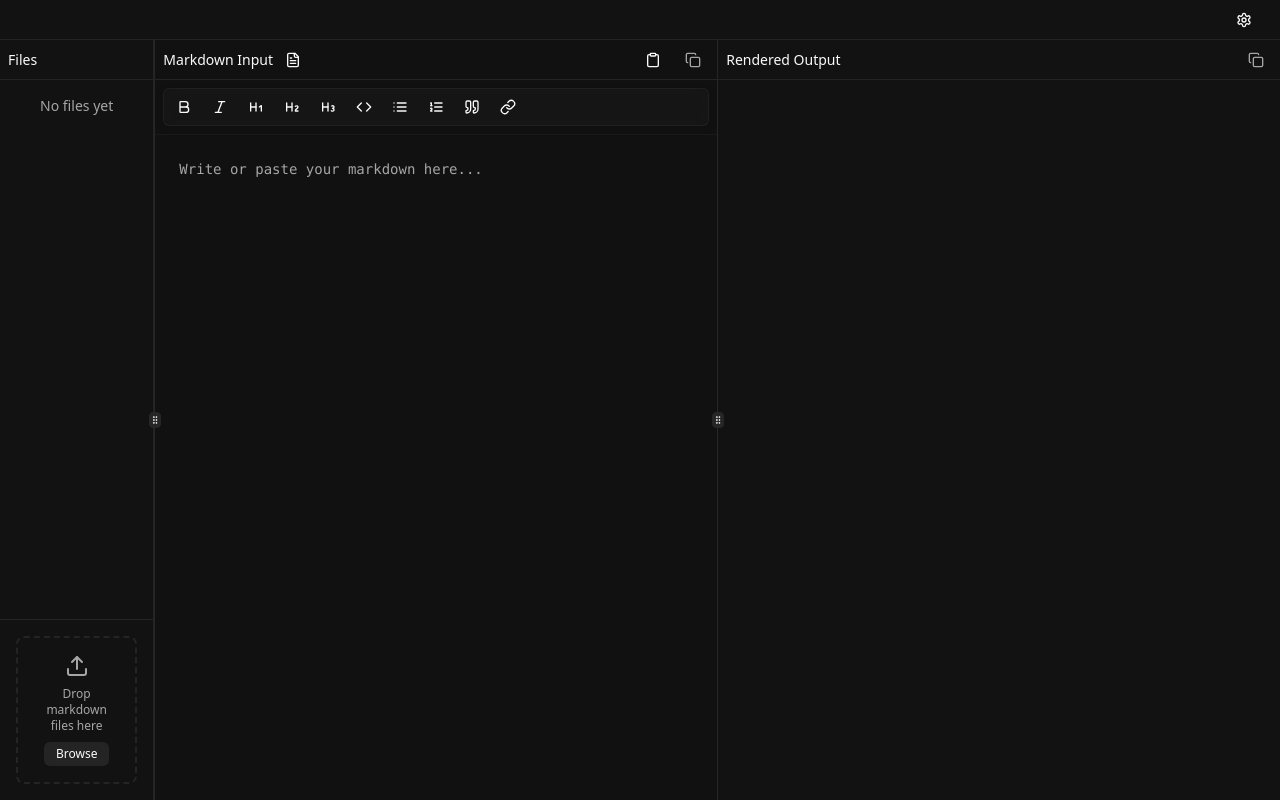
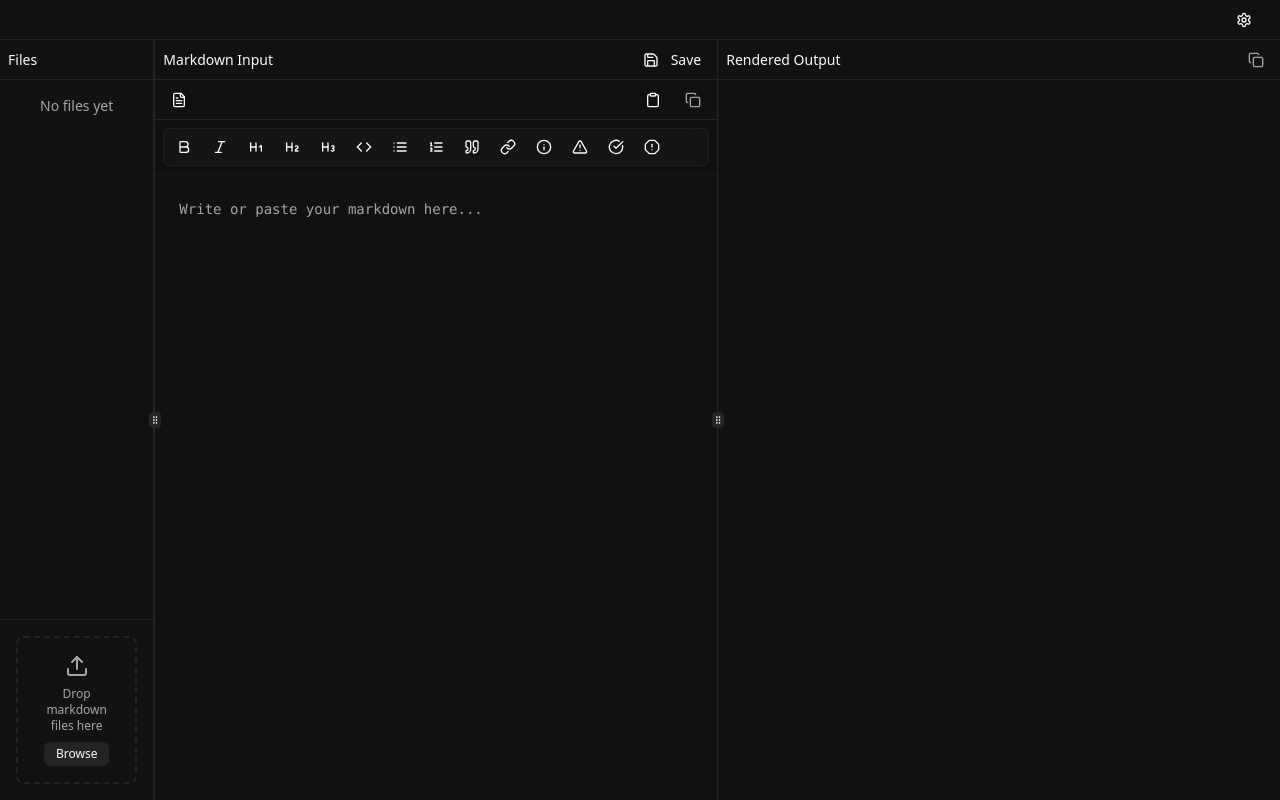
Before and after one commit to gerardstcrypto/pitchblack-mdx-tool, a React (Vite) app: page / in a window 1280 px wide. Built offline with nearby package versions, Linux system fonts and the light colour scheme.

Commit message:
Add save button and GitHub flavored markdown options
Adds a save button to save markdown content and implements additional GitHub flavored markdown options.

```diff
--- a/src/modules/markdown-viewer/components/client/editor.tsx
+++ b/src/modules/markdown-viewer/components/client/editor.tsx
@@ -1,4 +1,3 @@
-
 import React, { useRef, useEffect, useState } from 'react';
 import CopyButton from './copy-button';
 import PasteButton from './paste-button';
@@ -15,7 +14,6 @@ interface EditorProps {
 }
 
 const Editor: React.FC<EditorProps> = ({ content, onChange }) => {
-  // Use ResizeObserver to prevent layout shifts
   const editorRef = useRef<HTMLDivElement>(null);
   const textareaRef = useRef<HTMLTextAreaElement>(null);
   const [selection, setSelection] = useState<{ start: number; end: number } | null>(null);
@@ -23,7 +21,6 @@ const Editor: React.FC<EditorProps> = ({ content, onChange }) => {
   const { registerEditorCallbacks } = useKeyboardShortcuts();
 
   useEffect(() => {
-    // Prevent layout shift by setting min-height based on initial render
     if (editorRef.current) {
       const minHeight = `${editorRef.current.scrollHeight}px`;
       editorRef.current.style.minHeight = minHeight;
@@ -31,7 +28,6 @@ const Editor: React.FC<EditorProps> = ({ content, onChange }) => {
   }, []);
 
   useEffect(() => {
-    // Register the editor element and callbacks
     const handleClearEditor = (newContent: string) => {
       onChange(newContent);
       toast.success('Editor cleared');
@@ -50,7 +46,6 @@ const Editor: React.FC<EditorProps> = ({ content, onChange }) => {
     registerEditorCallbacks(textareaRef.current, handleClearEditor, handleCopyContent);
   }, [content, onChange, registerEditorCallbacks]);
 
-  // Track textarea selection
   const handleSelectionChange = () => {
     if (textareaRef.current) {
       setSelection({
@@ -72,7 +67,6 @@ const Editor: React.FC<EditorProps> = ({ content, onChange }) => {
     }
   };
 
-  // Handle markdown formatting actions
   const handleToolbarAction = (action: string, sel?: { start: number; end: number }) => {
     if (!textareaRef.current) return;
 
@@ -112,18 +106,15 @@ const Editor: React.FC<EditorProps> = ({ content, onChange }) => {
         break;
       case 'code':
         if (selectedText.includes('\n')) {
-          // Multiline code block
           newText = `${beforeSelection}\`\`\`\n${selectedText || 'code block'}\n\`\`\`${afterSelection}`;
           newCursorPos = selectedText ? currentSelection.end + 8 : currentSelection.start + 14;
         } else {
-          // Inline code
           newText = `${beforeSelection}\`${selectedText || 'code'}\`${afterSelection}`;
           newCursorPos = selectedText ? currentSelection.end + 2 : currentSelection.start + 6;
         }
         break;
       case 'bulletList':
         if (selectedText.includes('\n')) {
-          // Multiple lines - add bullet to each line
           const bulletedLines = selectedText.split('\n').map(line => `- ${line}`).join('\n');
           newText = `${beforeSelection}${bulletedLines}${afterSelection}`;
           newCursorPos = beforeSelection.length + bulletedLines.length;
@@ -134,7 +125,6 @@ const Editor: React.FC<EditorProps> = ({ content, onChange }) => {
         break;
       case 'numberedList':
         if (selectedText.includes('\n')) {
-          // Multiple lines - add numbers to each line
           const lines = selectedText.split('\n');
           const numberedLines = lines.map((line, i) => `${i + 1}. ${line}`).join('\n');
           newText = `${beforeSelection}${numberedLines}${afterSelection}`;
@@ -146,7 +136,6 @@ const Editor: React.FC<EditorProps> = ({ content, onChange }) => {
         break;
       case 'quote':
         if (selectedText.includes('\n')) {
-          // Multiple lines - add quote to each line
           const quotedLines = selectedText.split('\n').map(line => `> ${line}`).join('\n');
           newText = `${beforeSelection}${quotedLines}${afterSelection}`;
           newCursorPos = beforeSelection.length + quotedLines.length;
@@ -159,13 +148,28 @@ const Editor: React.FC<EditorProps> = ({ content, onChange }) => {
         newText = `${beforeSelection}[${selectedText || 'Link text'}](url)${afterSelection}`;
         newCursorPos = selectedText ? currentSelection.end + 3 : currentSelection.start + 15;
         break;
+      case 'note':
+        newText = `${beforeSelection}> [!NOTE]\n> ${selectedText || 'This is a note'}${afterSelection}`;
+        newCursorPos = selectedText ? beforeSelection.length + 11 + selectedText.length + 3 : beforeSelection.length + 27;
+        break;
+      case 'warning':
+        newText = `${beforeSelection}> [!WARNING]\n> ${selectedText || 'This is a warning'}${afterSelection}`;
+        newCursorPos = selectedText ? beforeSelection.length + 14 + selectedText.length + 3 : beforeSelection.length + 30;
+        break;
+      case 'tip':
+        newText = `${beforeSelection}> [!TIP]\n> ${selectedText || 'This is a tip'}${afterSelection}`;
+        newCursorPos = selectedText ? beforeSelection.length + 10 + selectedText.length + 3 : beforeSelection.length + 26;
+        break;
+      case 'important':
+        newText = `${beforeSelection}> [!IMPORTANT]\n> ${selectedText || 'This is important information'}${afterSelection}`;
+        newCursorPos = selectedText ? beforeSelection.length + 16 + selectedText.length + 3 : beforeSelection.length + 32;
+        break;
       default:
         return;
     }
 
     onChange(newText);
 
-    // Reset selection and focus
     setTimeout(() => {
       if (textareaRef.current) {
         textareaRef.current.focus();
@@ -175,12 +179,10 @@ const Editor: React.FC<EditorProps> = ({ content, onChange }) => {
     }, 0);
   };
 
-  // Register keyboard shortcuts for markdown formatting
   useEffect(() => {
     const handleKeyDown = (e: KeyboardEvent) => {
       if (e.target !== textareaRef.current) return;
 
-      // Check for formatting shortcuts
       if (e.ctrlKey) {
         switch (e.key.toLowerCase()) {
           case 'b':
@@ -249,7 +251,6 @@ const Editor: React.FC<EditorProps> = ({ content, onChange }) => {
     <div className="relative h-full flex flex-col" ref={editorRef}>
       <div className="flex items-center justify-between p-2 border-b border-muted h-10 shrink-0">
         <div className="flex items-center gap-1">
-          <span className="text-sm font-medium">Markdown Input</span>
           <TemplateButton onInsert={handleInsertTemplate} />
         </div>
         <div className="flex items-center gap-1">
--- a/src/modules/markdown-viewer/components/client/markdown-toolbar.tsx
+++ b/src/modules/markdown-viewer/components/client/markdown-toolbar.tsx
@@ -10,7 +10,11 @@ import {
   Link,
   Heading1,
   Heading2,
-  Heading3
+  Heading3,
+  AlertTriangle,
+  Info,
+  CheckCircle,
+  AlertOctagon
 } from 'lucide-react';
 import {
   Tooltip,
@@ -99,11 +103,36 @@ const MarkdownToolbar: React.FC<MarkdownToolbarProps> = ({
       action: 'link',
       shortcut: 'Ctrl+L',
       tooltip: 'Link (Ctrl+L)'
+    },
+    // GitHub-flavored markdown additions
+    {
+      icon: Info,
+      name: 'Note',
+      action: 'note',
+      tooltip: 'Note Block'
+    },
+    {
+      icon: AlertTriangle,
+      name: 'Warning',
+      action: 'warning',
+      tooltip: 'Warning Block'
+    },
+    {
+      icon: CheckCircle,
+      name: 'Tip',
+      action: 'tip',
+      tooltip: 'Tip Block'
+    },
+    {
+      icon: AlertOctagon,
+      name: 'Important',
+      action: 'important',
+      tooltip: 'Important Block'
     }
   ];
 
   return (
-    <div className="flex items-center gap-1 p-1 bg-muted/30 rounded-md markdown-toolbar">
+    <div className="flex items-center gap-1 p-1 bg-muted/30 rounded-md markdown-toolbar flex-wrap">
       {tools.map((tool) => (
         <TooltipProvider key={tool.action} delayDuration={300}>
           <Tooltip>
--- a/src/modules/markdown-viewer/components/layout/editor-panel.tsx
+++ b/src/modules/markdown-viewer/components/layout/editor-panel.tsx
@@ -2,15 +2,39 @@
 import React from 'react';
 import { ResizablePanel } from "@/components/ui/resizable";
 import Editor from '../client/editor';
+import { Save } from 'lucide-react';
+import { Button } from '@/components/ui/button';
+import { toast } from 'sonner';
 
 interface EditorPanelProps {
   content: string;
   onChange: (content: string) => void;
+  onSave?: () => void;
 }
 
-const EditorPanel: React.FC<EditorPanelProps> = ({ content, onChange }) => {
+const EditorPanel: React.FC<EditorPanelProps> = ({ content, onChange, onSave }) => {
+  const handleSave = () => {
+    if (onSave) {
+      onSave();
+    } else {
+      toast.error("No file selected to save");
+    }
+  };
+
   return (
     <ResizablePanel defaultSize={50} className="min-h-0 flex flex-col bg-background/80 backdrop-blur-sm">
+      <div className="flex items-center justify-between p-2 border-b border-muted h-10 shrink-0">
+        <span className="text-sm font-medium">Markdown Input</span>
+        <Button
+          variant="ghost"
+          size="sm"
+          onClick={handleSave}
+          className="h-8 px-2"
+        >
+          <Save className="h-4 w-4 mr-1" />
+          Save
+        </Button>
+      </div>
       <Editor
         content={content}
         onChange={onChange}
--- a/src/modules/markdown-viewer/components/ssr/mdx-renderer.tsx
+++ b/src/modules/markdown-viewer/components/ssr/mdx-renderer.tsx
@@ -42,6 +42,51 @@ const MdxRenderer: React.FC<MdxRendererProps> = ({ content }) => {
         .split('\n').join('</br>');
 
       return `<pre class="language-${lang} overflow-x-auto max-w-full rounded-md p-4 my-4"><code class="language-${lang}">${processedCode}</code></pre>`;
+    })
+
+    // Process GitHub-flavored markdown callouts
+    .replace(/>\s*\[!(NOTE|TIP|IMPORTANT|WARNING|CAUTION)\]\s*\n((?:>\s*.*(?:\n|$))*)/gm, (_, type, content) => {
+      const calloutContent = content.replace(/>\s*/g, '').trim();
+      const calloutType = type.toLowerCase();
+
+      let bgColor = 'bg-blue-50 dark:bg-blue-950';
+      let borderColor = 'border-blue-200 dark:border-blue-800';
+      let iconClass = 'text-blue-500';
+      let titleClass = 'text-blue-700 dark:text-blue-300';
+
+      switch (calloutType) {
+        case 'tip':
+          bgColor = 'bg-green-50 dark:bg-green-950';
+          borderColor = 'border-green-200 dark:border-green-800';
+          iconClass = 'text-green-500';
+          titleClass = 'text-green-700 dark:text-green-300';
+          break;
+        case 'warning':
+        case 'caution':
+          bgColor = 'bg-amber-50 dark:bg-amber-950';
+          borderColor = 'border-amber-200 dark:border-amber-800';
+          iconClass = 'text-amber-500';
+          titleClass = 'text-amber-700 dark:text-amber-300';
+          break;
+        case 'important':
+          bgColor = 'bg-red-50 dark:bg-red-950';
+          borderColor = 'border-red-200 dark:border-red-800';
+          iconClass = 'text-red-500';
+          titleClass = 'text-red-700 dark:text-red-300';
+          break;
+      }
+
+      return `<div class="rounded-md ${bgColor} border ${borderColor} p-4 my-4">
+        <div class="flex items-center">
+          <svg class="h-5 w-5 ${iconClass} mr-2" xmlns="http://www.w3.org/2000/svg" viewBox="0 0 24 24" fill="none" stroke="currentColor" stroke-width="2" stroke-linecap="round" stroke-linejoin="round">
+            <circle cx="12" cy="12" r="10"></circle>
+            <line x1="12" y1="8" x2="12" y2="12"></line>
+            <line x1="12" y1="16" x2="12" y2="16"></line>
+          </svg>
+          <span class="font-medium ${titleClass}">${type}</span>
+        </div>
+        <div class="mt-2">${calloutContent}</div>
+      </div>`;
     })
 
     // Process inline code with backticks (before other formatting)
--- a/src/modules/markdown-viewer/hooks/use-files.ts
+++ b/src/modules/markdown-viewer/hooks/use-files.ts
@@ -3,6 +3,7 @@ import { useState, useCallback } from 'react';
 import { MarkdownFile, UploadProgress } from '../types';
 import { processMarkdownFile } from '../helpers/markdown-processor';
 import { toast } from "sonner";
+import { generateId } from '../helpers/markdown-processor';
 
 export function useFiles() {
   // State for markdown files
@@ -100,6 +101,21 @@ export function useFiles() {
     toast.success('All files cleared');
   }, []);
 
+  // Handle saving new file
+  const handleSaveNewFile = useCallback((content: string) => {
+    const newFileId = generateId();
+    const newFile: MarkdownFile = {
+      id: newFileId,
+      name: `untitled-${newFileId.substring(0, 4)}.md`,
+      content,
+      createdAt: new Date(),
+    };
+
+    setFiles(prevFiles => [...prevFiles, newFile]);
+    setSelectedFileId(newFileId);
+    toast.success(`File saved as ${newFile.name}`);
+  }, []);
+
   return {
     files,
     selectedFileId,
@@ -108,6 +124,7 @@ export function useFiles() {
     handleSelectFile,
     handleDeleteFile,
     handleClearAll,
+    handleSaveNewFile,
     setFiles
   };
 }
--- a/src/modules/markdown-viewer/markdown-viewer.tsx
+++ b/src/modules/markdown-viewer/markdown-viewer.tsx
@@ -9,6 +9,7 @@ import { useEditorContent } from './hooks/use-editor-content';
 import SidebarPanel from './components/layout/sidebar-panel';
 import EditorPanel from './components/layout/editor-panel';
 import PreviewPanel from './components/layout/preview-panel';
+import { toast } from 'sonner';
 
 // This represents a module facade that will be rendered in the page
 const MarkdownViewer: React.FC = () => {
@@ -26,7 +27,8 @@ const MarkdownViewer: React.FC = () => {
     handleSelectFile,
     handleDeleteFile,
     handleClearAll,
-    setFiles
+    setFiles,
+    handleSaveNewFile
   } = useFiles();
 
   // Use editor content hook
@@ -45,6 +47,19 @@ const MarkdownViewer: React.FC = () => {
 
   // Get the content to display
   const selectedFileContent = getSelectedFileContent();
+
+  // Handle save action
+  const handleSave = () => {
+    if (selectedFileId) {
+      // Just update the UI since the content is already being saved on change
+      toast.success("File saved successfully");
+    } else if (editorContent.trim()) {
+      // Save as a new file if there's content but no selected file
+      handleSaveNewFile(editorContent);
+    } else {
+      toast.error("Nothing to save");
+    }
+  };
 
   return (
     <div className="fixed inset-0 flex flex-col">
@@ -75,6 +90,7 @@ const MarkdownViewer: React.FC = () => {
               <EditorPanel
                 content={editorContent}
                 onChange={handleEditorChange}
+                onSave={handleSave}
               />
 
               <ResizableHandle withHandle />
```
